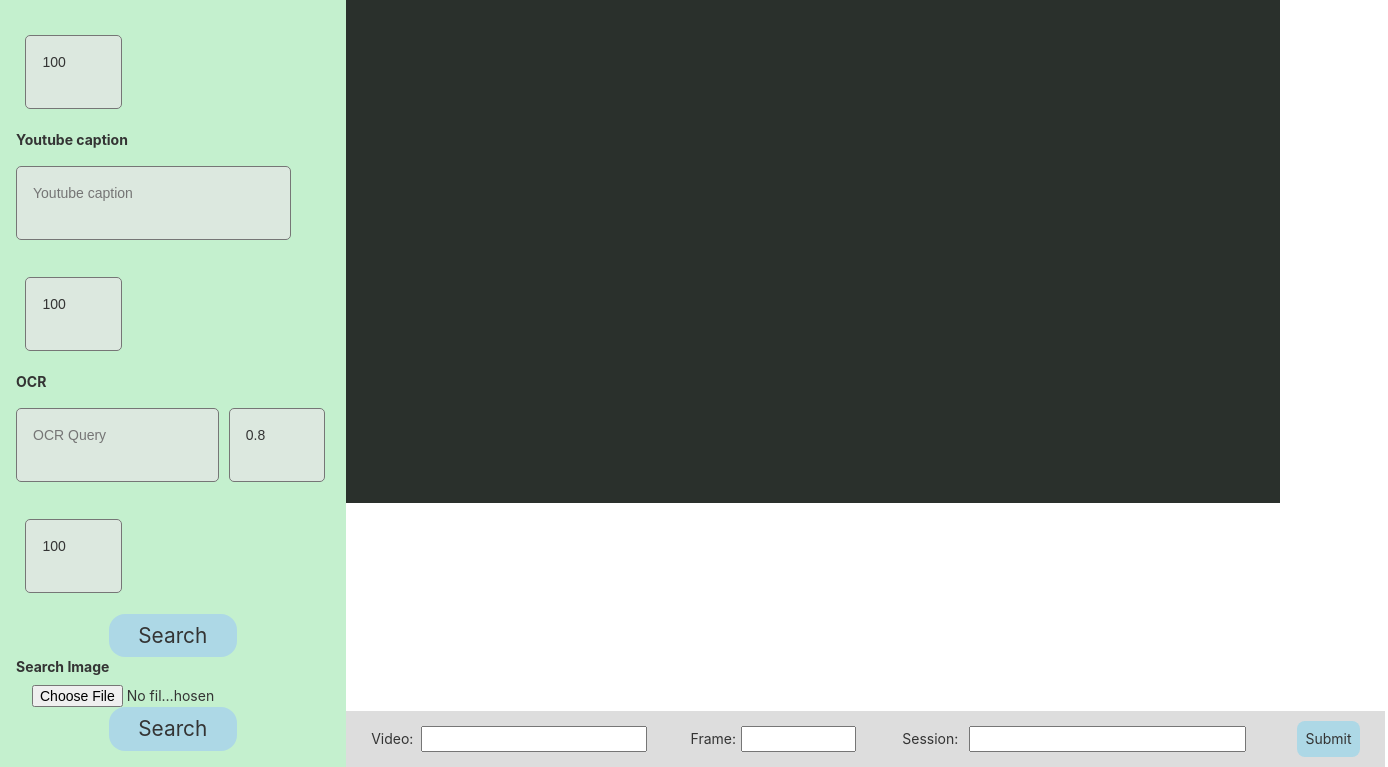
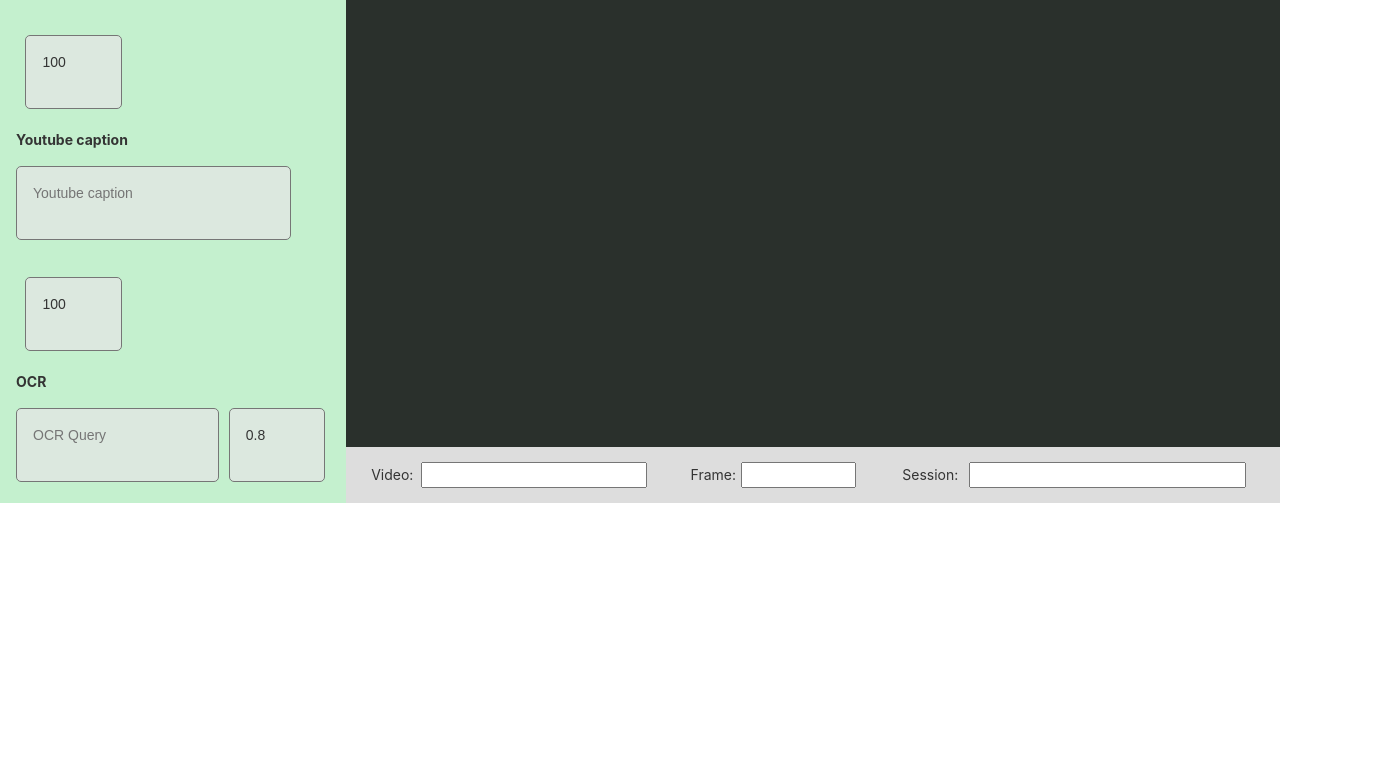
Before and after one commit to mnt1702/Retrieval_video_system, a React (Create React App) app in the folder web_frontend/: page / in a window 1280 px wide. Shown: the part 297-1064 px from the top of the page, 1388 px wide, since content can reach past the window. After the commit the page ends 800 px from the top, so only its background shows below. Built offline with nearby package versions, Linux system fonts and the light colour scheme.

Commit message:
minor FE fix

```diff
--- a/web_frontend/src/App.module.css
+++ b/web_frontend/src/App.module.css
@@ -10,18 +10,20 @@
     width: 100%;
     height: 100%;
     background-color: #c4f0ce;
+    overflow: hidden;
 }
 
 .container > div:nth-of-type(2) {
     display: grid;
     grid-template-rows: auto 3.5rem;
+    overflow: hidden;
 }
 
 .result_space {
     flex: 1;
     width: 100%;
-    height: 85%;
-    overflow: auto;
+    height: 100%;
+    overflow-y: auto;
     margin: 0.2rem;
 }
 
--- a/web_frontend/src/components/query/TextQueryForm.js
+++ b/web_frontend/src/components/query/TextQueryForm.js
@@ -176,7 +176,8 @@ function TextQueryForm({ setDataList }) {
                     { !isLoadingSearch ? "Search" : "Loading ..."}
                 </button>
                 <b> <label> Search Image </label> </b>
-                <form className={classes.form}>
+            </form>
+	    <form id='image-form' className={classes.form}>
                     <input
                         type="file"
                         name="file"
@@ -188,7 +189,6 @@ function TextQueryForm({ setDataList }) {
                         {!isLoadingSearchImg ? "Search" : "Loading..."}
                     </button>
                 </form>
-            </form>
         </div>
     );
 }
--- a/web_frontend/src/components/query/TextQueryForm.module.css
+++ b/web_frontend/src/components/query/TextQueryForm.module.css
@@ -28,6 +28,11 @@
     border-radius: 5px;
     margin: 1rem 0;
     background-color: #dce8df;
+}
+
+input[name='file'] {
+  margin-bottom: 2vh;
+  text-align: center;
 }
 
 .inputnum {
```
